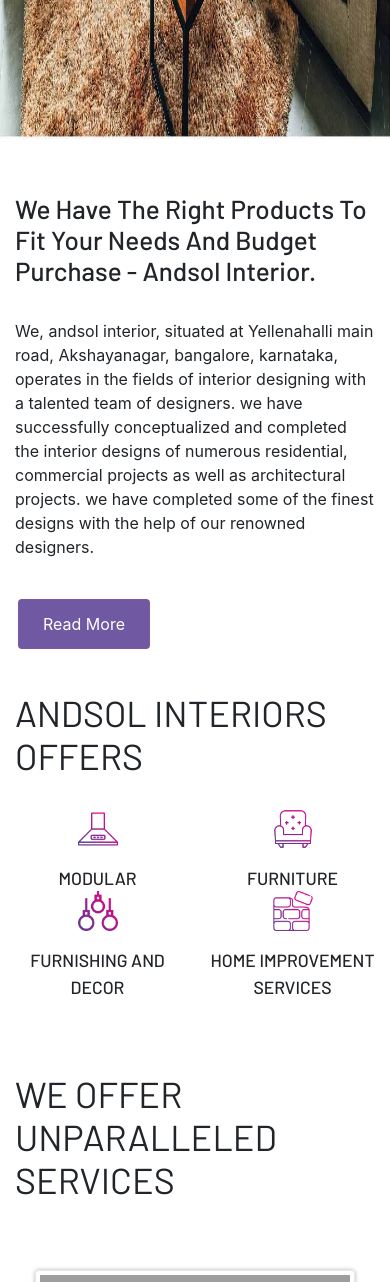
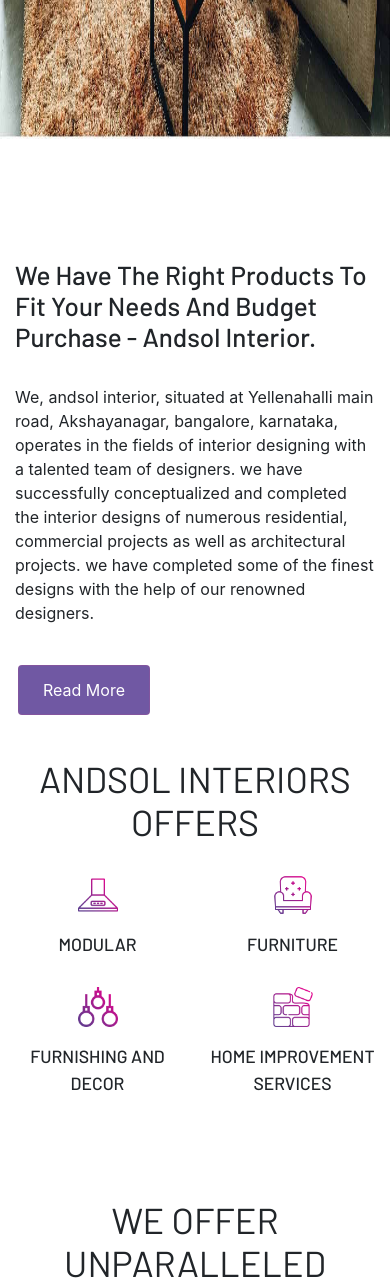
Before and after one commit to rohitsraj12/andsol-interiors, a PHP site: page / in a window 390 px wide. Shown: the part 785-2067 px from the top of the page. Run offline with PHP 8.4, Linux system fonts and the light colour scheme; grey boxes are pictures that could not be loaded.

Commit message:
Update responsive.css

```diff
--- a/public/css/responsive.css
+++ b/public/css/responsive.css
@@ -1,4 +1,14 @@
 @media (min-width: 769px) {
+
+.top__space-p {
+  padding-top: 6rem;
+}
+.bottom__space-p {
+  padding-bottom: 6rem;
+}
+.space__py {
+  padding: 6rem 0;
+}
   .hamburger {
     display: none;
   }
@@ -83,6 +93,19 @@
 }
 
 @media (max-width: 768px) {
+
+  .top__space-p {
+    padding-top: 3rem;
+  }
+  .bottom__space-p {
+    padding-bottom: 3rem;
+  }
+  .space__py {
+    padding: 3rem 0;
+  }
+  .section__header{
+    text-align: center;
+  }
   .body__header header {
     width: 90%;
     margin: 0 auto;
@@ -129,6 +152,10 @@
     width: 33%;
     padding: 30px;
   }
+  .section__offer article{
+    padding-bottom: 30px;
+  }
+
 
   /*==========================================
 
```
